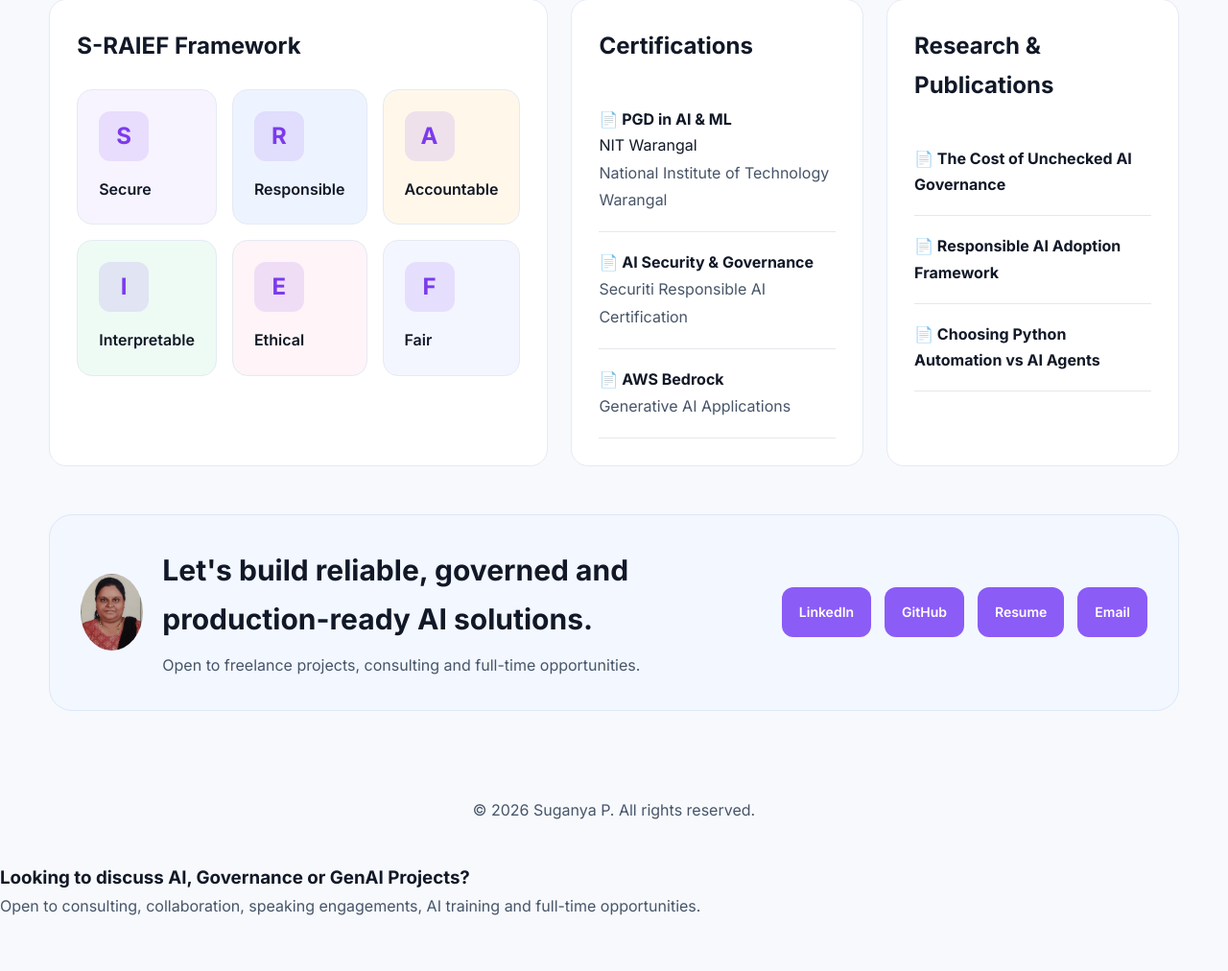
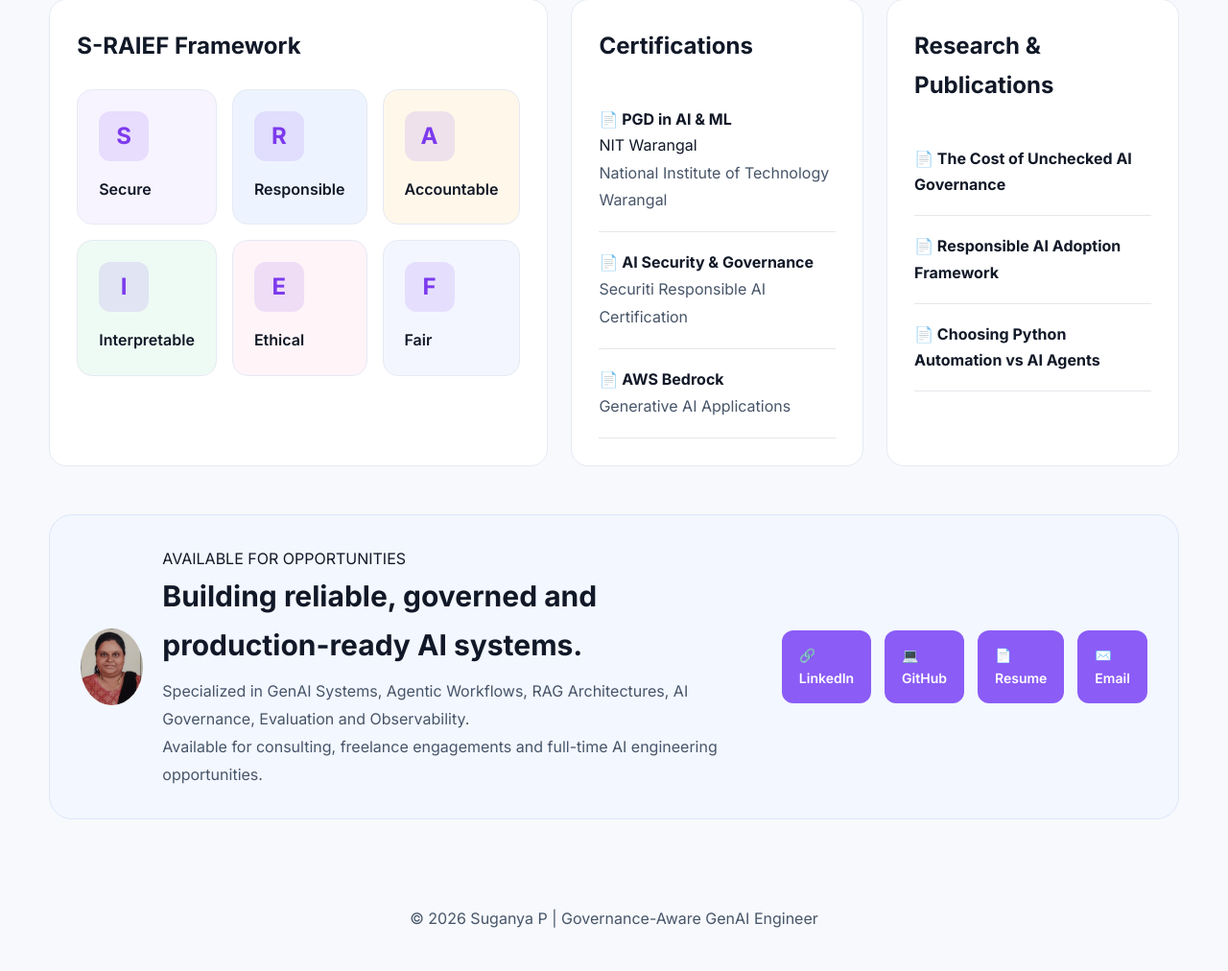
Before and after one commit to suganyaGaurav/suganya_portfolio, a Flask app: page / in a window 1280 px wide. Shown: the part 3367-4379 px from the top of the page at 96% size. Before the commit the page ends 4321 px from the top, so only its background shows below. Run offline with Flask 3, Linux system fonts and the light colour scheme.

Commit message:
Update index.html

```diff
--- a/templates/index.html
+++ b/templates/index.html
@@ -791,13 +791,23 @@
 
                  <div>
 
+                    <span class="footer-tag">
+                        AVAILABLE FOR OPPORTUNITIES
+                    </span>
+
                     <h2>
-                        Let's build reliable, governed and production-ready AI solutions.
+                        Building reliable, governed and production-ready AI systems.
                     </h2>
 
+                    <p class="footer-subtitle">
+                        Specialized in GenAI Systems, Agentic Workflows,
+                        RAG Architectures, AI Governance,
+                        Evaluation and Observability.
+                    </p>
+
                     <p>
-                        Open to freelance projects, consulting
-                        and full-time opportunities.
+                        Available for consulting, freelance engagements
+                        and full-time AI engineering opportunities.
                     </p>
 
                 </div>
@@ -806,20 +816,20 @@
 
             <div class="footer-buttons">
 
-                <a href="https://www.linkedin.com/in/suganya-purushothaman-aiml/" target="_blank" rel="noopener noreferrer">
-                    LinkedIn
+                    <a href="https://www.linkedin.com/in/suganya-purushothaman-aiml/" target="_blank">
+                        🔗 LinkedIn
                     </a>
 
-                <a href="https://github.com/suganyaGaurav" target="_blank" rel="noopener noreferrer">
-                    GitHub
+                    <a href="https://github.com/suganyaGaurav" target="_blank">
+                        💻 GitHub
                     </a>
 
-                <a href="{{ url_for('static', filename='resume/Suganya_Resume.pdf') }}" target="_blank" rel="noopener noreferrer">
-                    Resume
+                    <a href="{{ url_for('static', filename='resume/Suganya_Resume.pdf') }}" target="_blank">
+                        📄 Resume
                     </a>
 
-                <a href="mailto:sksugancool@gmail.com" target="_blank" rel="noopener noreferrer">
-                    Email
+                    <a href="mailto:sksugancool@gmail.com">
+                        ✉️ Email
                     </a>
 
             </div>
@@ -831,22 +841,14 @@
 <!-- ========================================= -->
 <!-- FOOTER -->
 <!-- ========================================= -->
-
         <footer class="footer">
 
             <p>
-            © 2026 Suganya P. All rights reserved.
+                © 2026 Suganya P | Governance-Aware GenAI Engineer
             </p>
 
         </footer>
 
-    <h3>Looking to discuss AI, Governance or GenAI Projects?</h3>
-
-    <p>
-    Open to consulting, collaboration, speaking engagements,
-    AI training and full-time opportunities.
-    </p>
-
 </body>
 
 </html>
```
Lines whose indentation alone changed are shown as unchanged.
